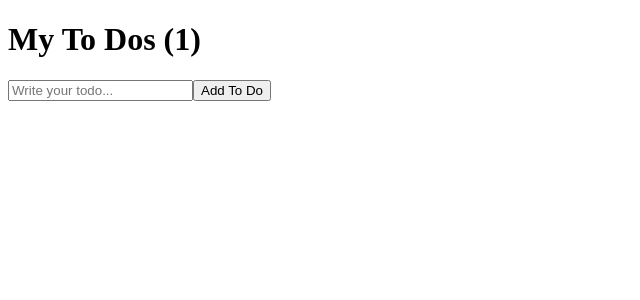
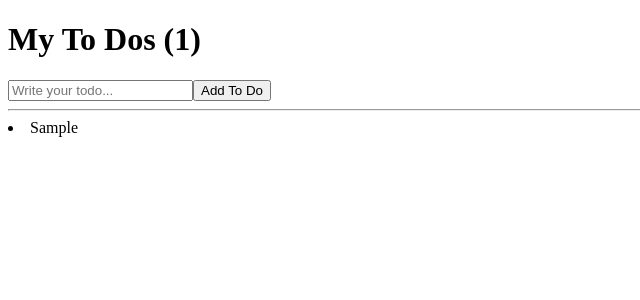
Before and after one commit to Practice-Nomadcoders-Lesson/React-for-beginners2, a React (Create React App) app: page / in a window 1280 px wide. Both pictures are taken after typing "Sample" into the empty fields and a click on the button "Add To Do". Shown: the top 300 px of the page, without its empty margins (0-640 px from the left). Built offline with nearby package versions, Linux system fonts and the light colour scheme.

Commit message:
#7.1 To Do List part Two

```diff
--- a/src/App.js
+++ b/src/App.js
@@ -26,6 +26,10 @@ function App() {
         />
         <button>Add To Do</button>
       </form>
+      <hr />
+      {toDos.map((item, index) => (
+        <li key={index}>{item}</li>
+      ))}
     </div>
   );
 }
```
